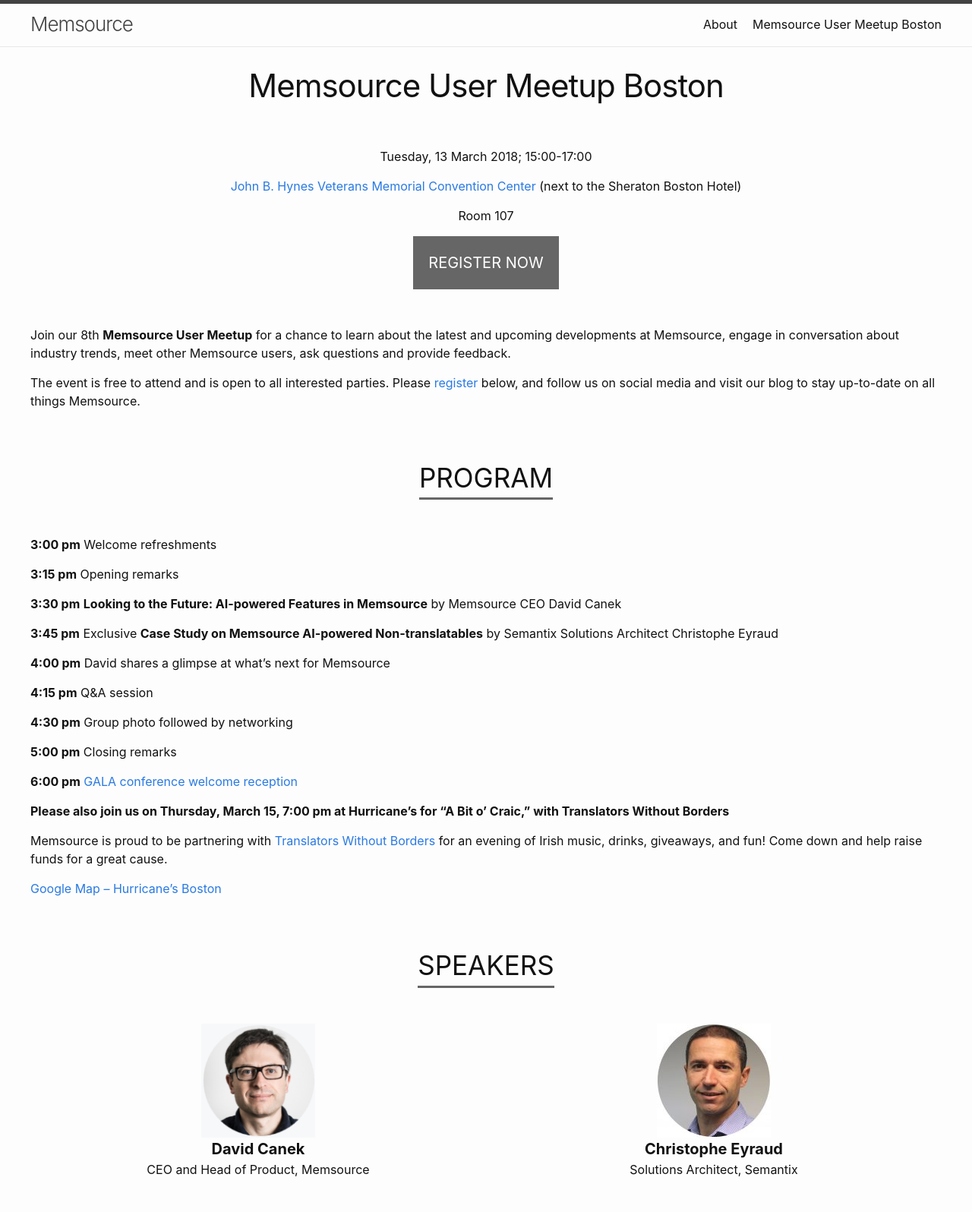
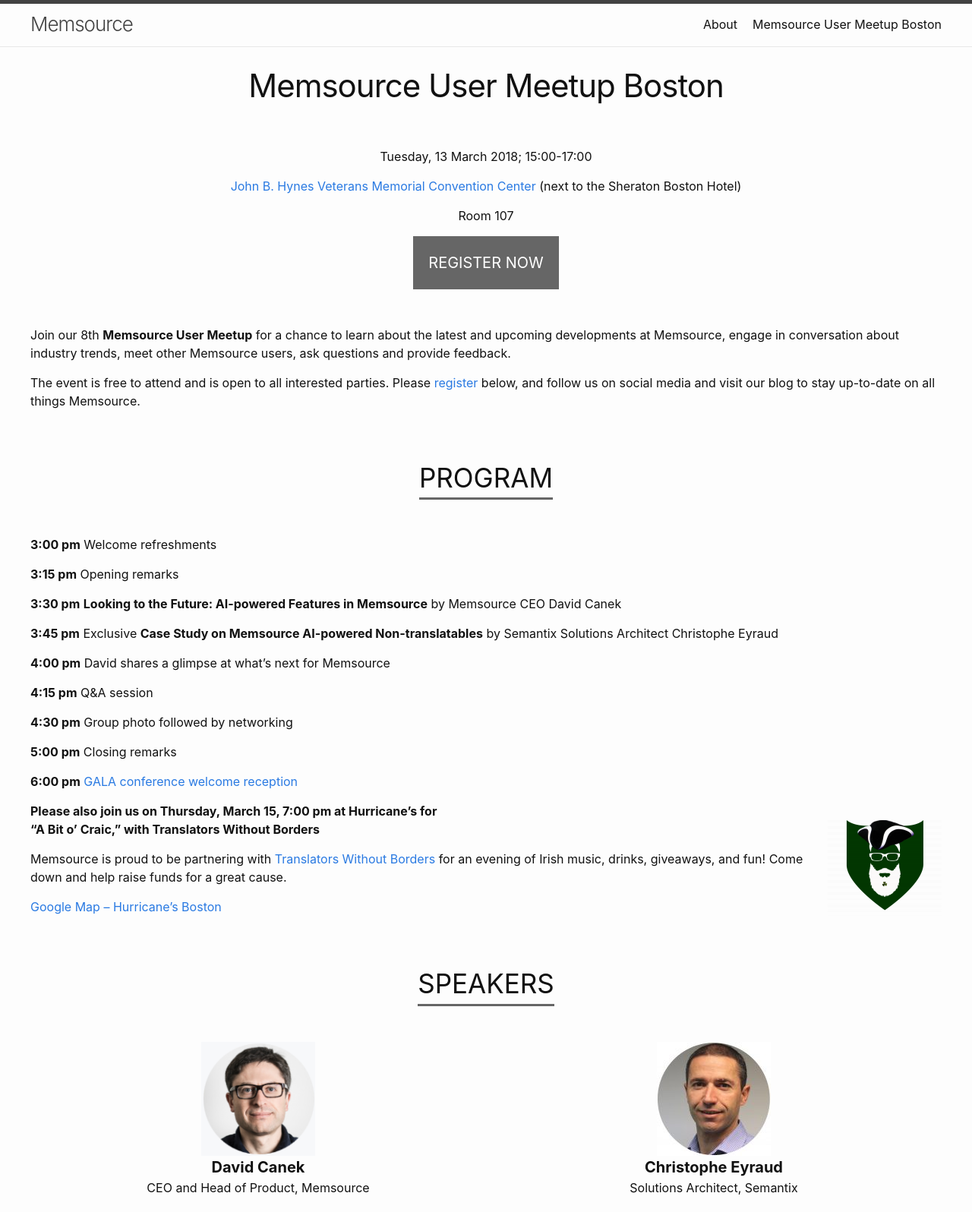
Before and after one commit to chalatz/demo-memsource, a Jekyll site: the page built from meetup.html, in a window 1280 px wide, cut to the strip 0-1596 px from the top of the page. Shown: the whole strip at 76% size. Built offline with Jekyll 4.4.1, drawn with Linux system fonts in a browser that asks for light colours.

Commit message:
Worked on meetup page

```diff
--- a/_sass/helpers.scss
+++ b/_sass/helpers.scss
@@ -4,6 +4,10 @@
 
 .centered {
     text-align: center;
+}
+
+.float-right {
+    float: right;
 }
 
 .bold {
--- a/meetup.html
+++ b/meetup.html
@@ -67,7 +67,9 @@ permalink: /user-meet-up-boston-2018/
         {% endfor %}
 
         <p class="bold">
-            Please also join us on Thursday, March 15, 7:00 pm at Hurricane’s for “A Bit o’ Craic,” with Translators Without Borders
+            Please also join us on Thursday, March 15, 7:00 pm at Hurricane’s for<br>
+            “A Bit o’ Craic,” with Translators Without Borders
+            <a class="float-right" href="{{ '/uploads/2018/04/04/TWB-Boston-Logo.png' | relative_url }}"><img src="{{ '/uploads/2018/04/04/TWB-Boston-Logo-300x252.png' | relative_url }}" alt="" width="150" height="126"></a>
         </p>
 
         <p>
```
Also changed, not shown: uploads/2018/04/04/TWB-Boston-Logo.png (added).
